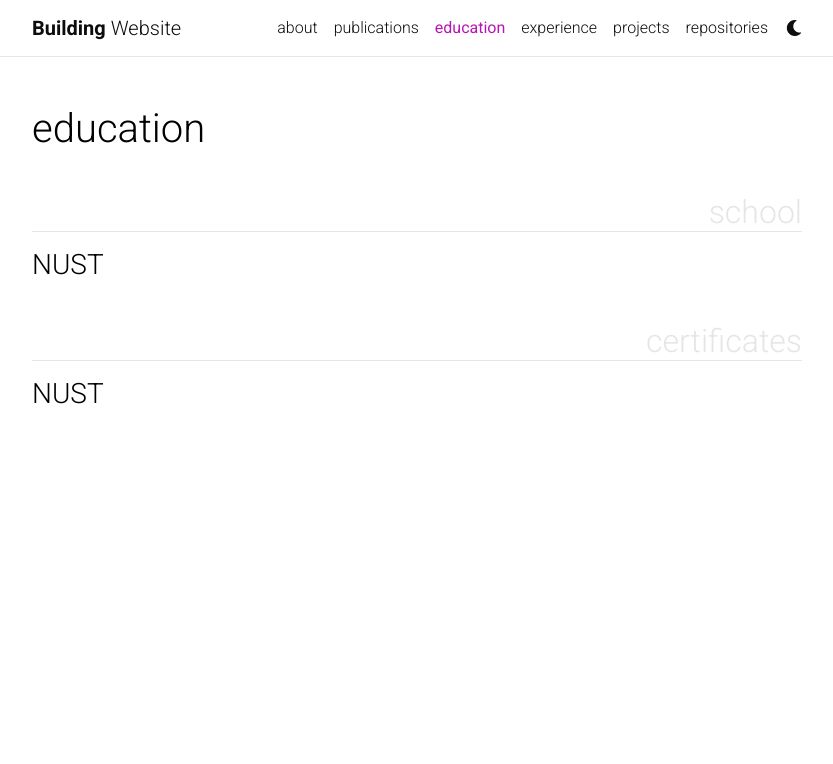
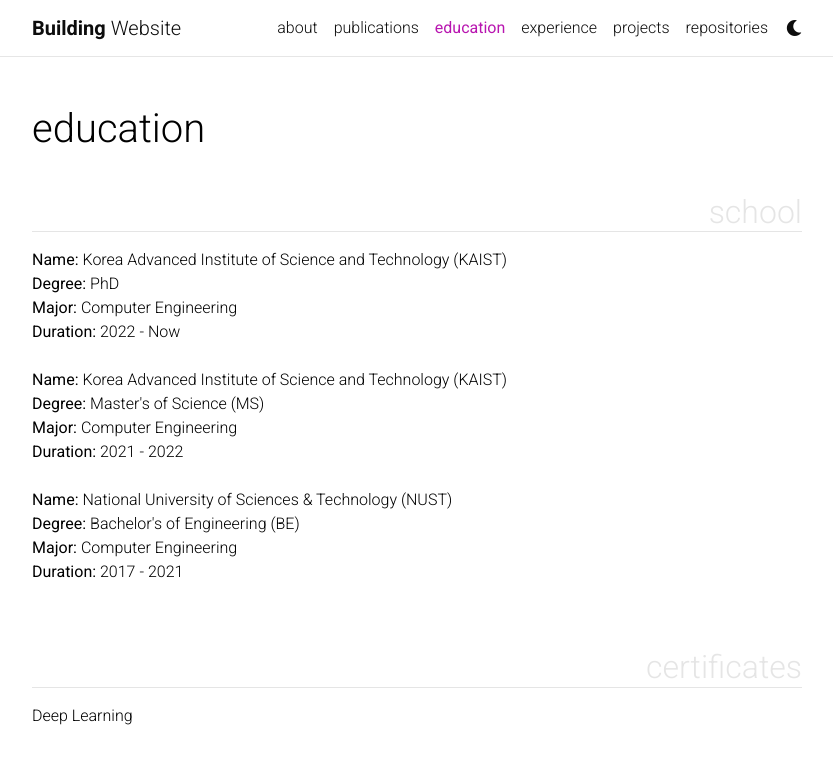
Before and after one commit to huzama/huzama.github.io, a Jekyll site: the page built from _pages/education.md, in a window 1280 px wide. Shown: the top 764 px of the page, without its empty margins (223-1056 px from the left). Built offline with Jekyll 4.4.1, drawn with Linux system fonts in a browser that asks for light colours; comment, search, counter and statistics services are not loaded; a style sheet for code colours, icons or effects is not loaded.

Commit message:
Update Pages

```diff
--- a/_data/education.yml
+++ b/_data/education.yml
@@ -1,3 +1,19 @@
 school:
-  Name:
-    - NUST
+  - name: Korea Advanced Institute of Science and Technology (KAIST)
+    Degree: PhD
+    Major: Computer Engineering
+    Duration: 2022 - Now
+
+  - name: Korea Advanced Institute of Science and Technology (KAIST)
+    Degree: Master's of Science (MS)
+    Major: Computer Engineering
+    Duration: 2021 - 2022
+
+  - name: National University of Sciences & Technology (NUST)
+    Degree: Bachelor's of Engineering (BE)
+    Major: Computer Engineering
+    Duration: 2017 - 2021
+
+certificates:
+  - name: Deep Learning
+    link: BE
--- /dev/null
+++ b/_includes/education/certificates.html
@@ -0,0 +1,3 @@
+<div class>
+    {{ include.certificates.name }}
+</div>
--- /dev/null
+++ b/_includes/education/school.html
@@ -0,0 +1,6 @@
+<div class>
+    <b>Name:    </b> {{ include.school.name }}      <br>
+    <b>Degree:  </b> {{ include.school.Degree }}    <br>
+    <b>Major:   </b> {{ include.school.Major }}     <br>
+    <b>Duration:</b> {{ include.school.Duration }}  <br><br>
+</div>
--- a/_pages/education.md
+++ b/_pages/education.md
@@ -9,10 +9,13 @@
 
 
 <div class="education">
-  {%- for category in page.display_categories %}
-    <h2 class="category">{{ category }}</h2>
-    {% for repo in site.data.education %}
-      <h3> {{ site.data.education.school.Name }} </h3>
+    <h2 class="category">{{ page.display_categories[0] }}</h2>
+    {% for school in site.data.education.school %}
+      {% include education/school.html school=school %}
     {% endfor %}
-  {% endfor %}
+
+    <h2 class="category">{{ page.display_categories[1] }}</h2>
+    {% for certificates in site.data.education.certificates %}
+      {% include education/certificates.html certificates=certificates %}
+    {% endfor %}
 </div>
```
Also changed, not shown: _pages/projects.md (+1 -1 lines), _pages/publications.md (+1 -1 lines), _pages/repositories.md (+1 -1 lines).
